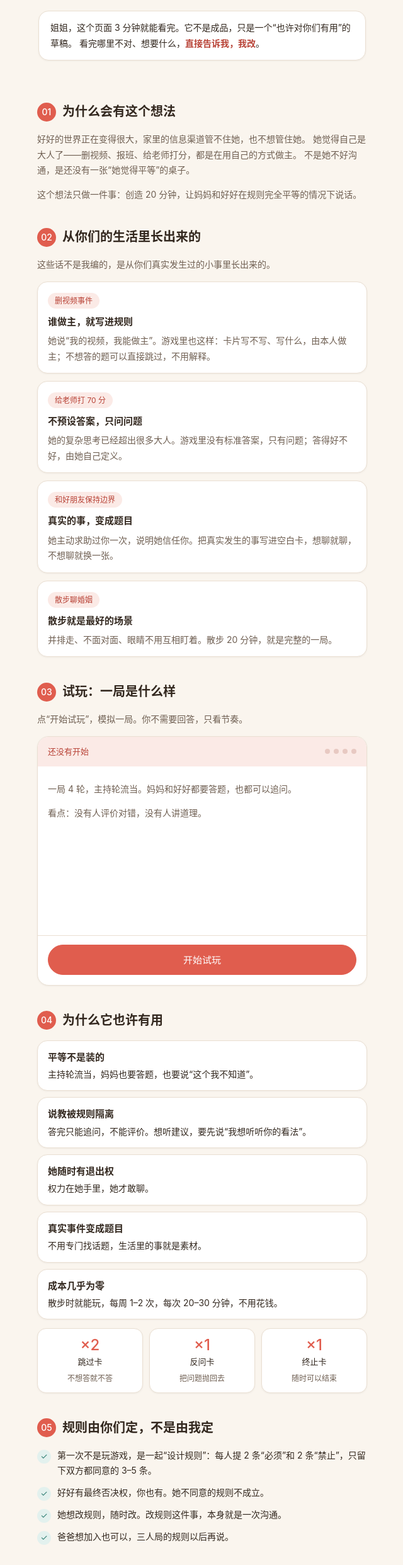
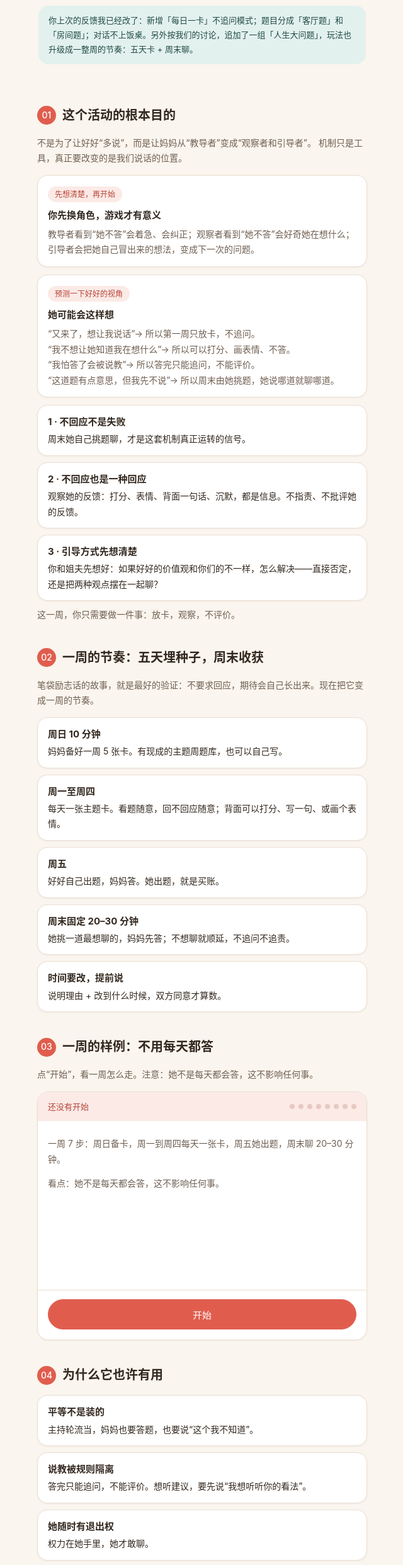
Before and after one commit to XinBuilds/haohao-talk, a plain HTML site: page index.html in a window 1280 px wide. Shown: the part 172-2657 px from the top of the page at 63% size, without its empty margins (319-959 px from the left). Drawn offline with Linux system fonts and the light colour scheme.

Commit message:
Add files via upload

```diff
--- a/index.html
+++ b/index.html
@@ -54,18 +54,15 @@
   h1 { font-size: 36px; margin: 10px 0 2px; letter-spacing: 2px; }
   .hero .sub { margin: 0; color: var(--ink-soft); font-size: 15px; }
 
-  .purpose {
-    margin-top: 20px;
-    background: var(--card);
-    border: 1px solid var(--line);
+  .feedback-note {
+    margin-top: 12px;
+    background: var(--teal-soft);
     border-radius: 16px;
-    padding: 14px 18px;
-    font-size: 14px;
+    padding: 12px 16px;
+    font-size: 13px;
+    color: #1f4a44;
     text-align: left;
-    box-shadow: 0 1px 3px rgba(0, 0, 0, 0.05);
   }
-
-  .purpose strong { color: var(--accent-dark); }
 
   .sec { margin: 38px 0 0; }
 
@@ -335,68 +332,93 @@
 <main class="wrap">
 
   <header class="hero">
-    <span class="kicker">一个想法 · 草稿 v0.1</span>
+    <span class="kicker">一个想法 · 草稿 v0.4</span>
     <h1>好好聊</h1>
     <p class="sub">一个给好好和妈妈的对话游戏</p>
-    <div class="purpose">
-      姐姐，这个页面 3 分钟就能看完。它不是成品，只是一个“也许对你们有用”的草稿。
-      看完哪里不对、想要什么，<strong>直接告诉我，我改</strong>。
+    <div class="feedback-note">
+      你上次的反馈我已经改了：新增「每日一卡」不追问模式；题目分成「客厅题」和「房间题」；对话不上饭桌。另外按我们的讨论，追加了一组「人生大问题」，玩法也升级成一整周的节奏：五天卡 + 周末聊。
     </div>
   </header>
 
   <section class="sec">
     <div class="sec-head">
       <span class="sec-num">01</span>
-      <h2>为什么会有这个想法</h2>
+      <h2>这个活动的根本目的</h2>
     </div>
     <p class="lead">
-      好好的世界正在变得很大，家里的信息渠道管不住她，也不想管住她。
-      她觉得自己是大人了——删视频、报班、给老师打分，都是在用自己的方式做主。
-      不是她不好沟通，是还没有一张“她觉得平等”的桌子。
+      不是为了让好好“多说”，而是让妈妈从“教导者”变成“观察者和引导者”。
+      机制只是工具，真正要改变的是我们说话的位置。
     </p>
-    <p class="lead">
-      这个想法只做一件事：创造 20 分钟，让妈妈和好好在规则完全平等的情况下说话。
-    </p>
+
+    <div class="moment">
+      <span class="tag">先想清楚，再开始</span>
+      <h3>你先换角色，游戏才有意义</h3>
+      <p>教导者看到“她不答”会着急、会纠正；观察者看到“她不答”会好奇她在想什么；引导者会把她自己冒出来的想法，变成下一次的问题。</p>
+    </div>
+
+    <div class="moment">
+      <span class="tag">预测一下好好的视角</span>
+      <h3>她可能会这样想</h3>
+      <p>“又来了，想让我说话”→ 所以第一周只放卡，不追问。<br>
+      “我不想让她知道我在想什么”→ 所以可以打分、画表情、不答。<br>
+      “我怕答了会被说教”→ 所以答完只能追问，不能评价。<br>
+      “这道题有点意思，但我先不说”→ 所以周末由她挑题，她说哪道就聊哪道。</p>
+    </div>
+
+    <ul class="why-list">
+      <li>
+        <strong>1 · 不回应不是失败</strong>
+        周末她自己挑题聊，才是这套机制真正运转的信号。
+      </li>
+      <li>
+        <strong>2 · 不回应也是一种回应</strong>
+        观察她的反馈：打分、表情、背面一句话、沉默，都是信息。不指责、不批评她的反馈。
+      </li>
+      <li>
+        <strong>3 · 引导方式先想清楚</strong>
+        你和姐夫先想好：如果好好的价值观和你们的不一样，怎么解决——直接否定，还是把两种观点摆在一起聊？
+      </li>
+    </ul>
+
+    <p class="lead">这一周，你只需要做一件事：放卡，观察，不评价。</p>
   </section>
 
   <section class="sec">
     <div class="sec-head">
       <span class="sec-num">02</span>
-      <h2>从你们的生活里长出来的</h2>
+      <h2>一周的节奏：五天埋种子，周末收获</h2>
     </div>
-    <p class="lead">这些话不是我编的，是从你们真实发生过的小事里长出来的。</p>
-
-    <div class="moment">
-      <span class="tag">删视频事件</span>
-      <h3>谁做主，就写进规则</h3>
-      <p>她说“我的视频，我能做主”。游戏里也这样：卡片写不写、写什么，由本人做主；不想答的题可以直接跳过，不用解释。</p>
-    </div>
-
-    <div class="moment">
-      <span class="tag">给老师打 70 分</span>
-      <h3>不预设答案，只问问题</h3>
-      <p>她的复杂思考已经超出很多大人。游戏里没有标准答案，只有问题；答得好不好，由她自己定义。</p>
-    </div>
-
-    <div class="moment">
-      <span class="tag">和好朋友保持边界</span>
-      <h3>真实的事，变成题目</h3>
-      <p>她主动求助过你一次，说明她信任你。把真实发生的事写进空白卡，想聊就聊，不想聊就换一张。</p>
-    </div>
-
-    <div class="moment">
-      <span class="tag">散步聊婚姻</span>
-      <h3>散步就是最好的场景</h3>
-      <p>并排走、不面对面、眼睛不用互相盯着。散步 20 分钟，就是完整的一局。</p>
-    </div>
+    <p class="lead">笔袋励志话的故事，就是最好的验证：不要求回应，期待会自己长出来。现在把它变成一周的节奏。</p>
+    <ul class="why-list">
+      <li>
+        <strong>周日 10 分钟</strong>
+        妈妈备好一周 5 张卡。有现成的主题周题库，也可以自己写。
+      </li>
+      <li>
+        <strong>周一至周四</strong>
+        每天一张主题卡。看题随意，回不回应随意；背面可以打分、写一句、或画个表情。
+      </li>
+      <li>
+        <strong>周五</strong>
+        好好自己出题，妈妈答。她出题，就是买账。
+      </li>
+      <li>
+        <strong>周末固定 20–30 分钟</strong>
+        她挑一道最想聊的，妈妈先答；不想聊就顺延，不追问不追责。
+      </li>
+      <li>
+        <strong>时间要改，提前说</strong>
+        说明理由 + 改到什么时候，双方同意才算数。
+      </li>
+    </ul>
   </section>
 
   <section class="sec">
     <div class="sec-head">
       <span class="sec-num">03</span>
-      <h2>试玩：一局是什么样</h2>
+      <h2>一周的样例：不用每天都答</h2>
     </div>
-    <p class="lead">点“开始试玩”，模拟一局。你不需要回答，只看节奏。</p>
+    <p class="lead">点“开始”，看一周怎么走。注意：她不是每天都会答，这不影响任何事。</p>
 
     <div class="demo-box">
       <div class="demo-top">
@@ -435,7 +457,11 @@
       </li>
       <li>
         <strong>成本几乎为零</strong>
-        散步时就能玩，每周 1–2 次，每次 20–30 分钟，不用花钱。
+        散步时就能玩，每周一次 20–30 分钟，不用花钱。
+      </li>
+      <li>
+        <strong>也有值得想一辈子的大问题</strong>
+        除了生活里的小事，还有一组“人生大问题”：你想过怎样的人生？十年后的你会庆幸现在的哪些决定？
       </li>
     </ul>
 
@@ -480,6 +506,14 @@
         <span class="tick">✓</span>
         <span>爸爸想加入也可以，三人局的规则以后再说。</span>
       </li>
+      <li>
+        <span class="tick">✓</span>
+        <span>对话不上饭桌：聊过的话不拿到亲戚面前提。房间题只有好好能打开，她没拿出来，谁都不主动问。</span>
+      </li>
+      <li>
+        <span class="tick">✓</span>
+        <span>时间想改提前说：理由 + 改到什么时候，双方同意才算数；当场“今天不想聊”就顺延，不追问。</span>
+      </li>
     </ul>
   </section>
 
@@ -488,38 +522,46 @@
       <span class="sec-num">06</span>
       <h2>我需要你的反馈</h2>
     </div>
-    <p class="lead">你觉得哪里说中了？哪里很离谱？越具体越好。</p>
+    <p class="lead">这版按你的建议改过了。下面只问和这版有关的问题，越具体越好。</p>
 
     <div class="opt-group">
-      <span class="opt-label">好好愿意试的可能性？</span>
-      <label class="opt"><input type="radio" name="likelihood" value="应该会"><span>应该会</span></label>
-      <label class="opt"><input type="radio" name="likelihood" value="可能会"><span>可能会</span></label>
-      <label class="opt"><input type="radio" name="likelihood" value="很难说"><span>很难说</span></label>
+      <span class="opt-label">这版的一周流程，你觉得可行吗？</span>
+      <label class="opt"><input type="radio" name="flow" value="整体很顺，可以先试"><span>整体很顺，可以先试</span></label>
+      <label class="opt"><input type="radio" name="flow" value="大方向可以，有一两处要调"><span>大方向可以，有一两处要调</span></label>
+      <label class="opt"><input type="radio" name="flow" value="不太可行"><span>不太可行</span></label>
     </div>
 
     <div class="opt-group">
-      <span class="opt-label">你最担心什么？（可多选）</span>
-      <label class="opt"><input type="checkbox" name="worry" value="她会觉得被安排沟通"><span>她会觉得“被安排沟通”</span></label>
-      <label class="opt"><input type="checkbox" name="worry" value="我会忍不住讲道理"><span>我会忍不住讲道理</span></label>
-      <label class="opt"><input type="checkbox" name="worry" value="没时间坚持"><span>没时间坚持</span></label>
-      <label class="opt"><input type="checkbox" name="worry" value="不知道聊什么"><span>不知道聊什么</span></label>
-      <label class="opt"><input type="checkbox" name="worry" value="聊到一半吵起来"><span>聊到一半吵起来</span></label>
-      <label class="opt"><input type="checkbox" name="worry" value="其他担心"><span>其他</span></label>
+      <span class="opt-label">第一个主题「选择」，好好大概会有兴趣吗？</span>
+      <label class="opt"><input type="radio" name="theme" value="应该会"><span>应该会</span></label>
+      <label class="opt"><input type="radio" name="theme" value="不确定"><span>不确定</span></label>
+      <label class="opt"><input type="radio" name="theme" value="可能不会"><span>可能不会</span></label>
     </div>
 
     <div class="opt-group">
-      <span class="opt-label">你希望它变成什么？（可多选）</span>
-      <label class="opt"><input type="checkbox" name="want" value="一套实体卡片"><span>一套实体卡片</span></label>
-      <label class="opt"><input type="checkbox" name="want" value="手机里的小工具"><span>手机里的小工具</span></label>
-      <label class="opt"><input type="checkbox" name="want" value="每周固定一天散步聊"><span>每周固定一天散步聊</span></label>
-      <label class="opt"><input type="checkbox" name="want" value="想聊就聊，不固定"><span>想聊就聊，不固定</span></label>
-      <label class="opt"><input type="checkbox" name="want" value="加上爸爸"><span>加上爸爸</span></label>
-      <label class="opt"><input type="checkbox" name="want" value="先不着急"><span>先不着急</span></label>
+      <span class="opt-label">周五“她出题、妈妈答”，她出题的可能性？</span>
+      <label class="opt"><input type="radio" name="friday" value="会出"><span>会出</span></label>
+      <label class="opt"><input type="radio" name="friday" value="看情况"><span>看情况</span></label>
+      <label class="opt"><input type="radio" name="friday" value="大概率不会"><span>大概率不会</span></label>
     </div>
 
     <div class="opt-group">
-      <span class="opt-label">自由写：你的想法、担心、要求</span>
-      <textarea id="freeText" placeholder="比如：好好最近更愿意在睡前聊，白天没空……"></textarea>
+      <span class="opt-label">卡片角落的评分（1–5 圈一个），会让她觉得是任务吗？</span>
+      <label class="opt"><input type="radio" name="score" value="不会，随手就圈"><span>不会，随手就圈</span></label>
+      <label class="opt"><input type="radio" name="score" value="可能有一点"><span>可能有一点</span></label>
+      <label class="opt"><input type="radio" name="score" value="会，建议去掉"><span>会，建议去掉</span></label>
+    </div>
+
+    <div class="opt-group">
+      <span class="opt-label">周末固定时间 + “改时间提前说理由”，你能接受吗？</span>
+      <label class="opt"><input type="radio" name="timeRule" value="可以"><span>可以</span></label>
+      <label class="opt"><input type="radio" name="timeRule" value="可以，但要改一改"><span>可以，但要改一改</span></label>
+      <label class="opt"><input type="radio" name="timeRule" value="不太接受"><span>不太接受</span></label>
+    </div>
+
+    <div class="opt-group">
+      <span class="opt-label">自由写：哪里要调、想换什么主题、其他要求</span>
+      <textarea id="freeText" placeholder="比如：周一的题可以再轻一点；周末时间定在周日晚饭后……"></textarea>
     </div>
 
     <button type="button" class="copy-btn" id="copyBtn">复制反馈发给我</button>
@@ -527,7 +569,7 @@
     <p class="copy-hint">复制后粘贴到微信发给我就行；复制不了就直接截图这个页面发我。</p>
   </section>
 
-  <footer>好好聊 · 草稿 v0.1 · 2026-08-06 · 页面可以随便转，内容还在改</footer>
+  <footer>好好聊 · 草稿 v0.4 · 2026-08-09 · 页面可以随便转，内容还在改</footer>
 </main>
 
 <script>
@@ -535,28 +577,56 @@
 
   var rounds = [
     {
-      card: '破冰卡 · 主持人：妈妈',
-      question: '今天有没有一件小事让你开心？',
-      a: { who: '好好', text: '今天和同桌换着听歌，她的歌单还行。' },
-      b: { who: '妈妈', text: '追问：哪一首让你觉得“还行”？' }
+      day: '周日',
+      card: '备卡 · 10 分钟',
+      question: '主题：选择。妈妈准备好 5 张卡，周五留一张空白的给她出题。',
+      a: { who: '妈妈', text: '5 张卡放好：周一到周四各一张，周五空白。这周不用再做别的。' }
     },
     {
-      card: '观点卡 · 主持人：好好',
-      question: '你想成为什么样的人？',
-      a: { who: '好好', text: '我想成为一个能自己做主的人。' },
-      b: { who: '妈妈', text: '追问：如果做主和听话冲突了呢？' }
+      day: '周一',
+      card: '主题卡 · 选择',
+      question: '今天你做过哪些小选择？哪一个最让你满意？',
+      a: { who: '好好', text: '圈了 4 分，没答。' },
+      b: { who: '妈妈', text: '照常放第二天的卡，没问。' }
     },
     {
-      card: '空白事件卡（好好带来的）',
-      question: '和好朋友要不要继续做朋友？',
-      a: { who: '好好', text: '我想做普通同学，但不知道怎么开口，怕她难过。' },
-      b: { who: '妈妈', text: '追问：你已经想过哪些办法了？' }
+      day: '周二',
+      card: '主题卡 · 选择',
+      question: '如果每天多出 30 分钟完全属于你，你会用来做什么？',
+      a: { who: '好好', text: '在背面写了一句：“先睡饱，再想。”' }
     },
     {
-      card: '收尾 · 每人一句话',
-      question: '我今天最想让你知道的是……',
-      a: { who: '好好', text: '我说话的时候，你别急着给意见。' },
-      b: { who: '妈妈', text: '好，我记住了。这句话我会写进博物馆。' }
+      day: '周三',
+      card: '主题卡 · 选择',
+      question: '什么样的选择算“大选择”？',
+      a: { who: '好好', text: '没有回应。' },
+      b: { who: '妈妈', text: '照常放卡，没问。' }
+    },
+    {
+      day: '周四',
+      card: '主题卡 · 选择',
+      question: '你最近做过一个自己很满意的选择吗？当时怎么想的？',
+      a: { who: '好好', text: '画了个表情，没写字。' }
+    },
+    {
+      day: '周五',
+      card: '好好出题 · 妈妈周末答',
+      question: '她写道：“如果你们年轻 10 岁，会怎么过？”',
+      a: { who: '好好', text: '题目写好了，塞回笔袋。' }
+    },
+    {
+      day: '周末',
+      card: '20–30 分钟',
+      question: '她挑了周三那道：“什么样的选择算大选择？”',
+      a: { who: '妈妈', text: '先答了自己的想法，没评价她答不答。' },
+      b: { who: '好好', text: '补了一句：“我觉得每天多睡半小时也是大选择。”收尾各写一句进博物馆。' }
+    },
+    {
+      day: '一周结束',
+      card: '小结',
+      question: '5 张卡 + 1 次聊天。她没有每天答，但周末自己挑题聊了。',
+      a: { who: '好好', text: '谁也没有被追问。' },
+      b: { who: '妈妈', text: '下周换「时间」主题试试。' }
     }
   ];
 
@@ -580,20 +650,20 @@
       demoStatus.textContent = '还没有开始';
       demoBody.innerHTML =
         '<p class="lead" style="margin-top:8px">' +
-        '一局 4 轮，主持轮流当。妈妈和好好都要答题，也都可以追问。</p>' +
-        '<p class="lead">看点：没有人评价对错，没有人讲道理。</p>';
-      demoNext.textContent = '开始试玩';
+        '一周 7 步：周日备卡，周一到周四每天一张卡，周五她出题，周末聊 20–30 分钟。</p>' +
+        '<p class="lead">看点：她不是每天都会答，这不影响任何事。</p>';
+      demoNext.textContent = '开始';
       demoRestart.hidden = true;
       drawDots();
       return;
     }
 
     if (step >= rounds.length) {
-      demoStatus.textContent = '试玩结束';
+      demoStatus.textContent = '一周结束';
       demoBody.innerHTML =
-        '<p class="question" style="margin:10px 0 14px">20 分钟，没有讲道理，没有正确答案。</p>' +
-        '<div class="bubble a"><div class="who">好好</div><p>谁也没有输。</p></div>' +
-        '<div class="bubble b"><div class="who">妈妈</div><p>下次还想散步的时候，再玩一局。</p></div>';
+        '<p class="question" style="margin:10px 0 14px">一周结束：5 张卡 + 1 次聊天。</p>' +
+        '<div class="bubble a"><div class="who">好好</div><p>谁也没有被追问。</p></div>' +
+        '<div class="bubble b"><div class="who">妈妈</div><p>下周换「时间」主题试试。</p></div>';
       demoNext.textContent = '再看一遍';
       demoRestart.hidden = false;
       drawDots();
@@ -601,13 +671,16 @@
     }
 
     var r = rounds[step];
-    demoStatus.textContent = '第 ' + (step + 1) + ' / ' + rounds.length + ' 轮';
-    demoBody.innerHTML =
+    demoStatus.textContent = r.day;
+    var html =
       '<span class="card-label">' + r.card + '</span>' +
       '<p class="question">' + r.question + '</p>' +
-      '<div class="bubble a"><div class="who">' + r.a.who + '</div><p>' + r.a.text + '</p></div>' +
-      '<div class="bubble b"><div class="who">' + r.b.who + '</div><p>' + r.b.text + '</p></div>';
-    demoNext.textContent = step === rounds.length - 1 ? '看结尾' : '下一轮';
+      '<div class="bubble a"><div class="who">' + r.a.who + '</div><p>' + r.a.text + '</p></div>';
+    if (r.b) {
+      html += '<div class="bubble b"><div class="who">' + r.b.who + '</div><p>' + r.b.text + '</p></div>';
+    }
+    demoBody.innerHTML = html;
+    demoNext.textContent = step === rounds.length - 1 ? '看结尾' : '下一天';
     demoRestart.hidden = false;
     drawDots();
   }
@@ -635,13 +708,17 @@
 
   function buildFeedback() {
     var lines = [];
-    lines.push('【好好聊反馈】2026-08-06');
-    var like = checkedValues('likelihood');
-    lines.push('她愿意试的可能性：' + (like.length ? like[0] : '未选'));
-    var worry = checkedValues('worry');
-    lines.push('我担心的：' + (worry.length ? worry.join('、') : '未选'));
-    var want = checkedValues('want');
-    lines.push('我希望它：' + (want.length ? want.join('、') : '未选'));
+    lines.push('【好好聊 v0.4 反馈】2026-08-09');
+    var flow = checkedValues('flow');
+    lines.push('一周流程：' + (flow.length ? flow[0] : '未选'));
+    var theme = checkedValues('theme');
+    lines.push('第一个主题「选择」：' + (theme.length ? theme[0] : '未选'));
+    var friday = checkedValues('friday');
+    lines.push('周五她出题：' + (friday.length ? friday[0] : '未选'));
+    var score = checkedValues('score');
+    lines.push('评分角：' + (score.length ? score[0] : '未选'));
+    var timeRule = checkedValues('timeRule');
+    lines.push('固定时间规则：' + (timeRule.length ? timeRule[0] : '未选'));
     var free = document.getElementById('freeText').value.trim();
     if (free) {
       lines.push('自由补充：' + free);
```
